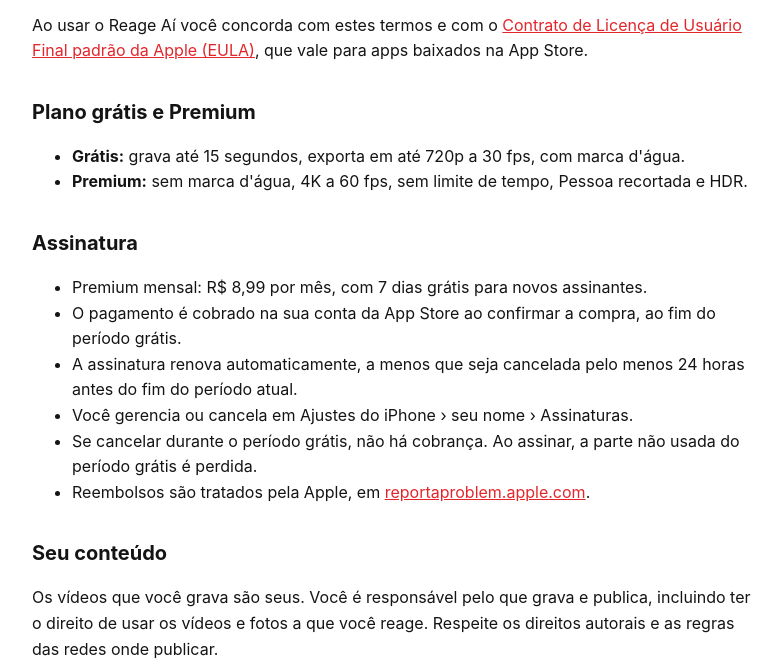
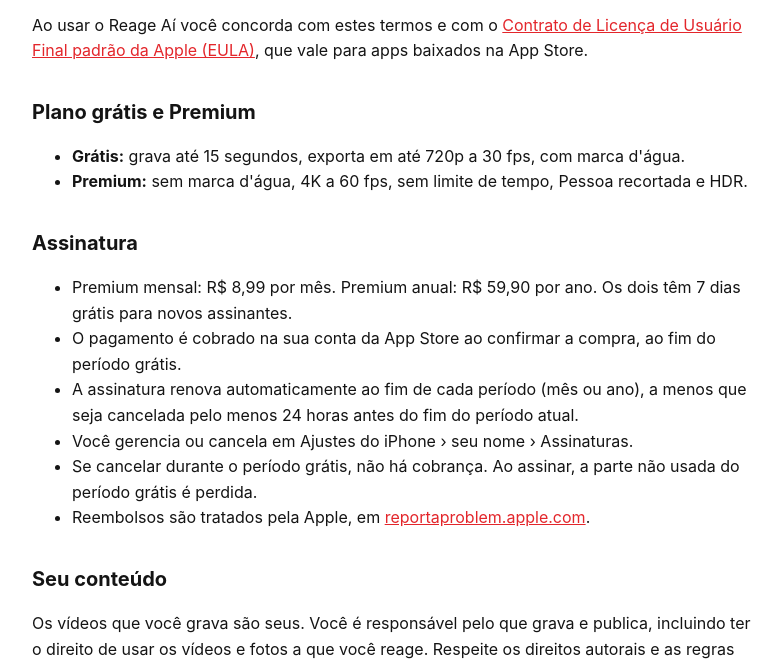
Before and after one commit to lucas-vigna/reage-ai-site, a plain HTML site: page termos.html in a window 1280 px wide. Shown: the part 133-798 px from the top of the page, without its empty margins (248-1030 px from the left). Drawn offline with Linux system fonts and the light colour scheme.

Commit message:
Termos: plano anual

```diff
--- a/termos.html
+++ b/termos.html
@@ -30,9 +30,9 @@
 
 <h2>Assinatura</h2>
 <ul>
-  <li>Premium mensal: R$ 8,99 por mês, com 7 dias grátis para novos assinantes.</li>
+  <li>Premium mensal: R$ 8,99 por mês. Premium anual: R$ 59,90 por ano. Os dois têm 7 dias grátis para novos assinantes.</li>
   <li>O pagamento é cobrado na sua conta da App Store ao confirmar a compra, ao fim do período grátis.</li>
-  <li>A assinatura renova automaticamente, a menos que seja cancelada pelo menos 24 horas antes do fim do período atual.</li>
+  <li>A assinatura renova automaticamente ao fim de cada período (mês ou ano), a menos que seja cancelada pelo menos 24 horas antes do fim do período atual.</li>
   <li>Você gerencia ou cancela em Ajustes do iPhone › seu nome › Assinaturas.</li>
   <li>Se cancelar durante o período grátis, não há cobrança. Ao assinar, a parte não usada do período grátis é perdida.</li>
   <li>Reembolsos são tratados pela Apple, em <a href="https://reportaproblem.apple.com">reportaproblem.apple.com</a>.</li>
```
